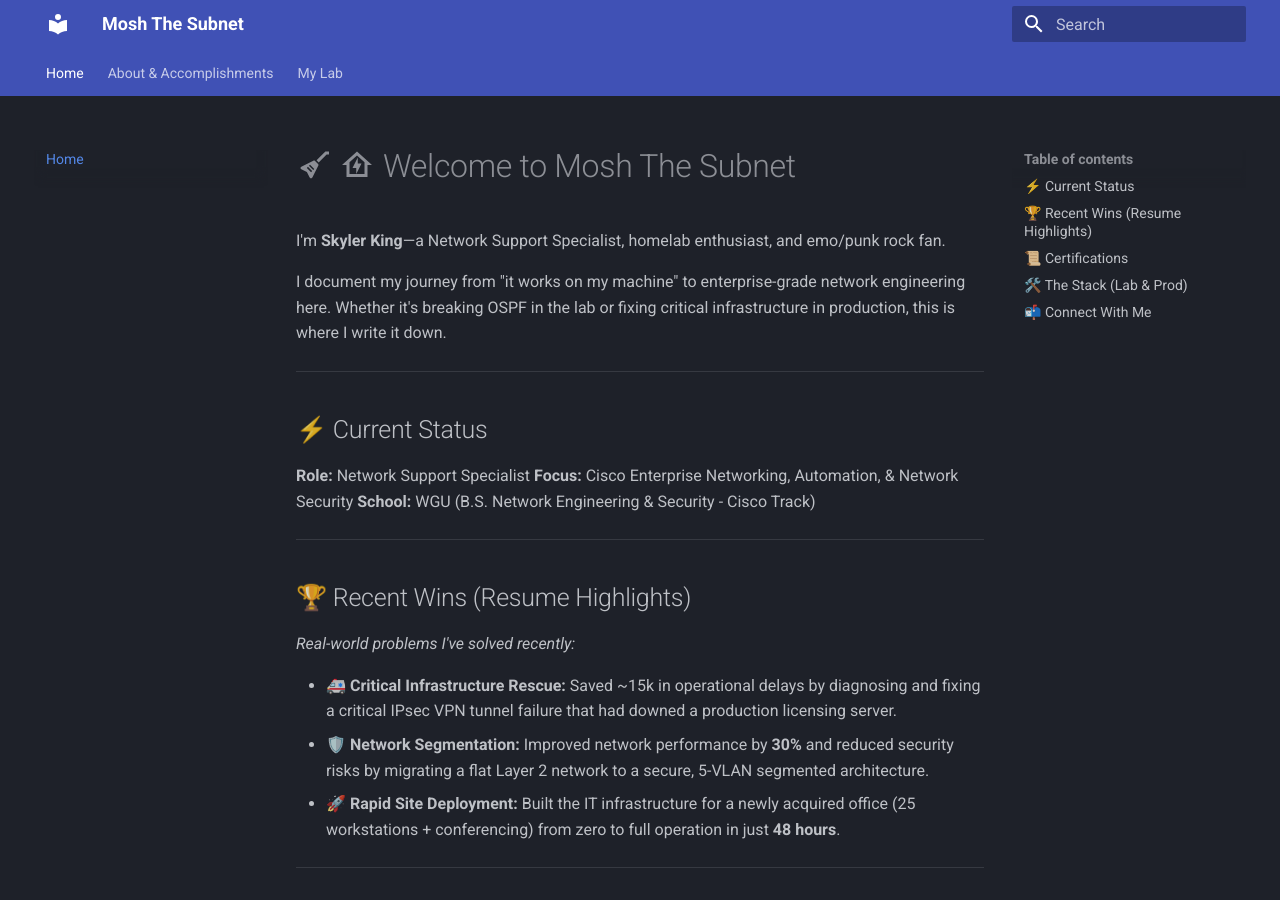
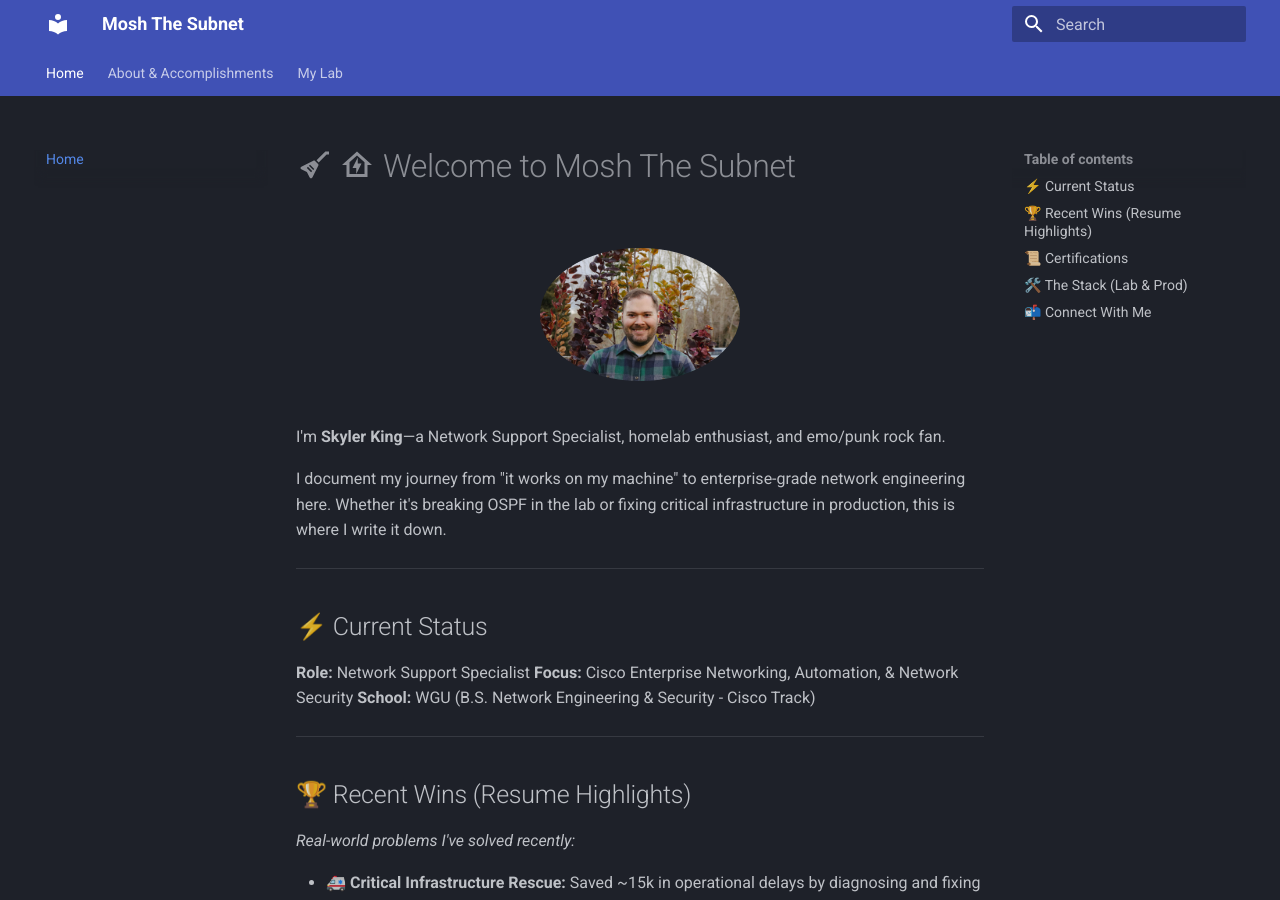
Before and after one commit to moshthesubnet/my-lab-docs, an MkDocs documentation site: the page built from docs/index.md, in a window 1280 px wide and 900 px high. Built offline with MkDocs 1.6.1 and Material for MkDocs 9.7.7, drawn with Linux system fonts in a browser that asks for light colours.

Commit message:
Update index.md

```diff
--- a/docs/index.md
+++ b/docs/index.md
@@ -1,4 +1,8 @@
 # :material-guitar-electric: :material-home-lightning-bolt-outline: Welcome to Mosh The Subnet
+
+<div align="center">
+  <img src="assets/profilepic.jpg" alt="Skyler King" width="200" style="border-radius: 50%; margin: 20px 0;">
+</div>
 
 I'm **Skyler King**—a Network Support Specialist, homelab enthusiast, and emo/punk rock fan.
 
```
